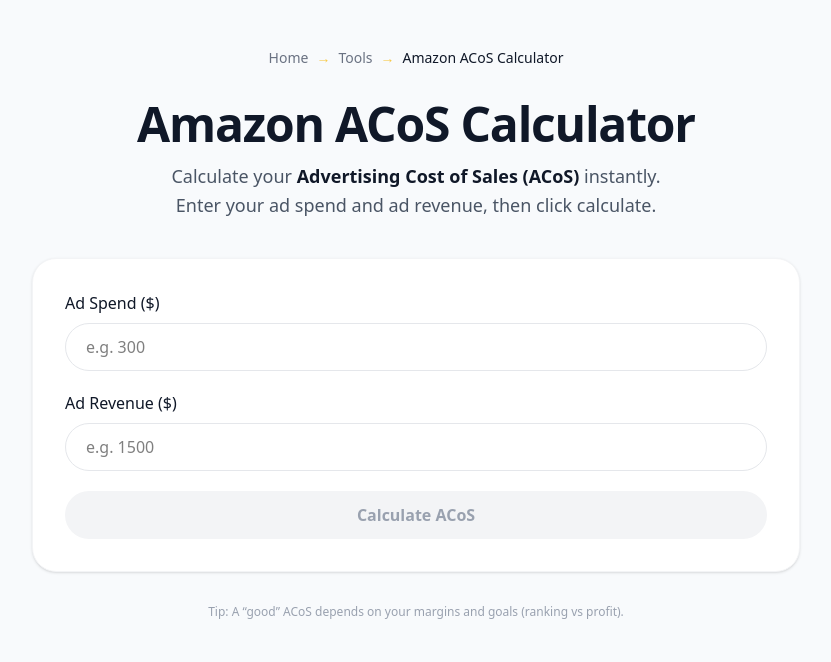
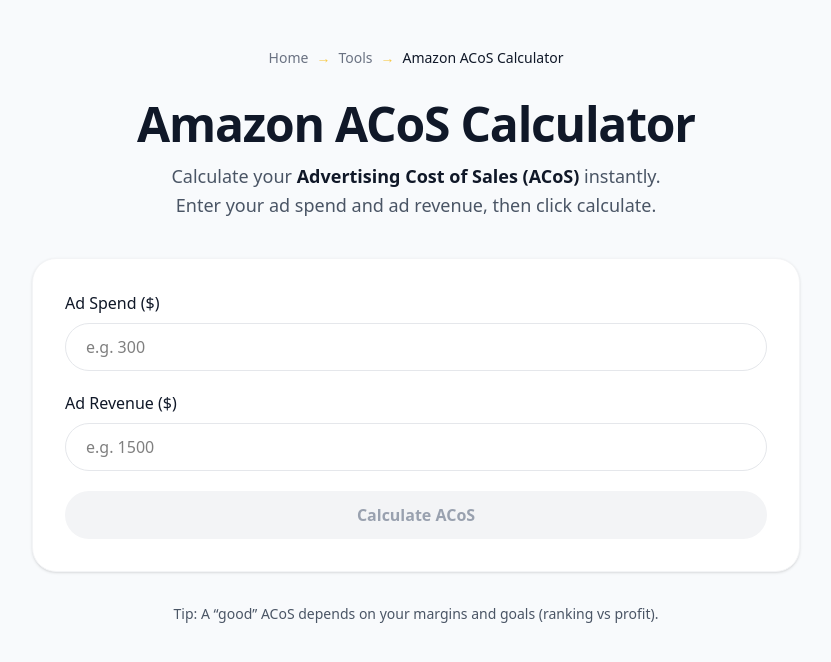
Before and after one commit to alextheolifant/amazon-acos-calculator, a Next.js app: page / in a window 1280 px wide. Shown: the top 662 px of the page, without its empty margins (224-1055 px from the left). Built offline with nearby package versions, Linux system fonts and the light colour scheme.

Commit message:
UI: improve readability of ACoS tip text

```diff
--- a/pages/index.tsx
+++ b/pages/index.tsx
@@ -186,7 +186,7 @@
 
                 {/* Result only after submit/click */}
                 {showResult ? (
-                    <div className="mt-6 rounded-2xl border border-gray-100 bg-[#D0E0C9] p-6 text-center">
+                  <div className="mt-6 rounded-2xl border border-gray-100 bg-[#D0E0C9] p-6 text-center">
                     <div className="text-sm font-semibold text-gray-700">
                       Your ACoS is
                     </div>
@@ -213,9 +213,12 @@
             </div>
           </div>
 
-          <div className="mt-8 text-center text-xs text-gray-400">
-            Tip: A “good” ACoS depends on your margins and goals (ranking vs
-            profit).
+          {/* UPDATED TIP STYLING */}
+          <div className="mt-8 text-center">
+            <div className="mx-auto max-w-2xl text-sm text-gray-600 leading-snug">
+              Tip: A “good” ACoS depends on your margins and goals (ranking vs
+              profit).
+            </div>
           </div>
         </div>
       </div>
```
